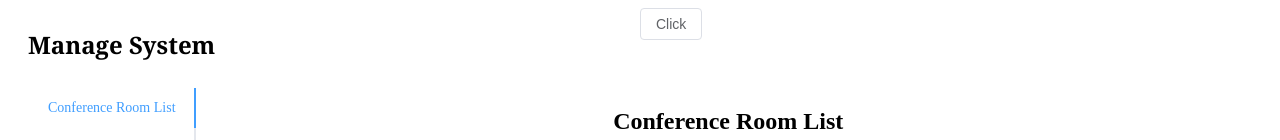
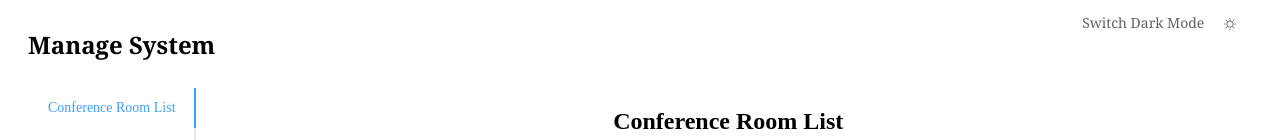
Before and after one commit to DeerInForestovo/OOAD-Assignment, a Vue app in the folder Assignment1/conference-room/: page / in a window 1280 px wide. Shown: the top 140 px of the page. Built offline with nearby package versions, Linux system fonts and the light colour scheme.

Commit message:
finish: Dark mode switch

```diff
--- a/Assignment1/conference-room/public/index.html
+++ b/Assignment1/conference-room/public/index.html
@@ -1,5 +1,5 @@
 <!DOCTYPE html>
-<html lang="" class="dark">
+<html lang="" class="light">
   <head>
     <meta charset="utf-8">
     <meta http-equiv="X-UA-Compatible" content="IE=edge">
--- a/Assignment1/conference-room/src/components/ConferenceRooomTable.vue
+++ b/Assignment1/conference-room/src/components/ConferenceRooomTable.vue
@@ -10,12 +10,17 @@
           <el-col :span="12" id="MainPageTitle">
             <h1>Manage System</h1>
           </el-col>
+
+<!--reference: https://blog.csdn.net/wanghu20150107010129/article/details/131110061-->
           <el-col :span="12" id="ToggleDarkButton">
-            <el-button @click="toggleDark">
-              Click
+            <el-text> Switch Dark Mode </el-text>
+            <el-button text class="switch" :class="isDark ? 'isDark-switch' : 'noDark-switch'" @click="toggleDark">
+              <el-icon v-if="isDark"> <Sunny/> </el-icon>
+              <el-icon v-else> <Moon/> </el-icon>
             </el-button>
           </el-col>
         </el-row>
+
 
       </el-header>
 
@@ -207,9 +212,27 @@
 </template>
 
 <script setup>
-import { useDark, useToggle } from '@vueuse/core'
-const isDark = useDark()
-const toggleDark = useToggle(isDark)
+import { ref } from 'vue'
+import { Moon, Sunny } from "@element-plus/icons-vue";
+const isDark = ref(true)
+
+const toggleDark = () => {
+  // reference: https://blog.csdn.net/wanghu20150107010129/article/details/131110061
+  isDark.value = !isDark.value
+  const html = document.querySelector('html')
+  if (html) {
+    if (isDark.value) {
+      html.classList.remove("dark");
+      html.classList.add("light");
+    } else {
+      html.classList.remove("light");
+      html.classList.add("dark");
+    }
+  }
+}
+
+
+
 </script>
 
 
@@ -448,4 +471,8 @@ export default {
   text-align: center;
 }
 
+#ToggleDarkButton {
+  text-align: right;
+}
+
 </style>
```
Also changed, not shown: Assignment1/conference-room/src/App.vue (+2 -14 lines), 1 other file (tests, documents, lock files or other folders).
